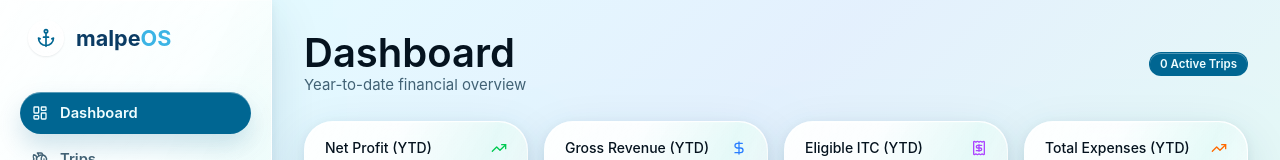
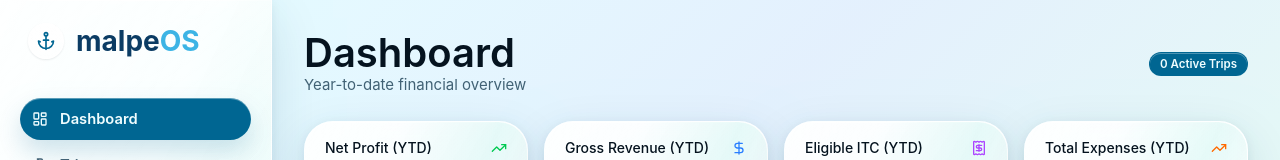
Before and after one commit to diegodev555/malpeos, a Next.js app: page / in a window 1280 px wide. Shown: the top 160 px of the page. Built offline with nearby package versions, Linux system fonts and the light colour scheme; no server answers; the database is empty.

Commit message:
fix: update nav sidebar styling

```diff
--- a/src/components/nav-sidebar.tsx
+++ b/src/components/nav-sidebar.tsx
@@ -70,7 +70,7 @@ export function NavSidebar() {
           <span className="glass-control flex size-9 items-center justify-center rounded-2xl border border-white/60">
             <Anchor className="h-5 w-5 text-primary" />
           </span>
-          <span className="font-heading text-[1.35rem] font-bold tracking-normal">
+          <span className="font-heading text-[1.75rem] font-bold tracking-normal">
             <span style={{ color: "#0B3C64" }}>malpe</span><span style={{ color: "#3CB4E5" }}>OS</span>
           </span>
         </Link>
@@ -90,7 +90,7 @@ export function NavSidebar() {
               <span className="glass-control flex size-9 items-center justify-center rounded-2xl border border-white/60">
                 <Anchor className="h-5 w-5 text-primary" />
               </span>
-              <span className="font-heading text-[1.35rem] font-bold tracking-normal">
+              <span className="font-heading text-[1.75rem] font-bold tracking-normal">
                 <span style={{ color: "#0B3C64" }}>malpe</span><span style={{ color: "#3CB4E5" }}>OS</span>
               </span>
             </div>
@@ -101,7 +101,7 @@ export function NavSidebar() {
           </SheetContent>
         </Sheet>
         <Anchor className="mr-2 h-5 w-5 text-primary" />
-        <span className="font-heading text-lg font-bold tracking-normal">
+        <span className="font-heading text-xl font-bold tracking-normal">
           <span style={{ color: "#0B3C64" }}>malpe</span><span style={{ color: "#3CB4E5" }}>OS</span>
         </span>
       </div>
```
